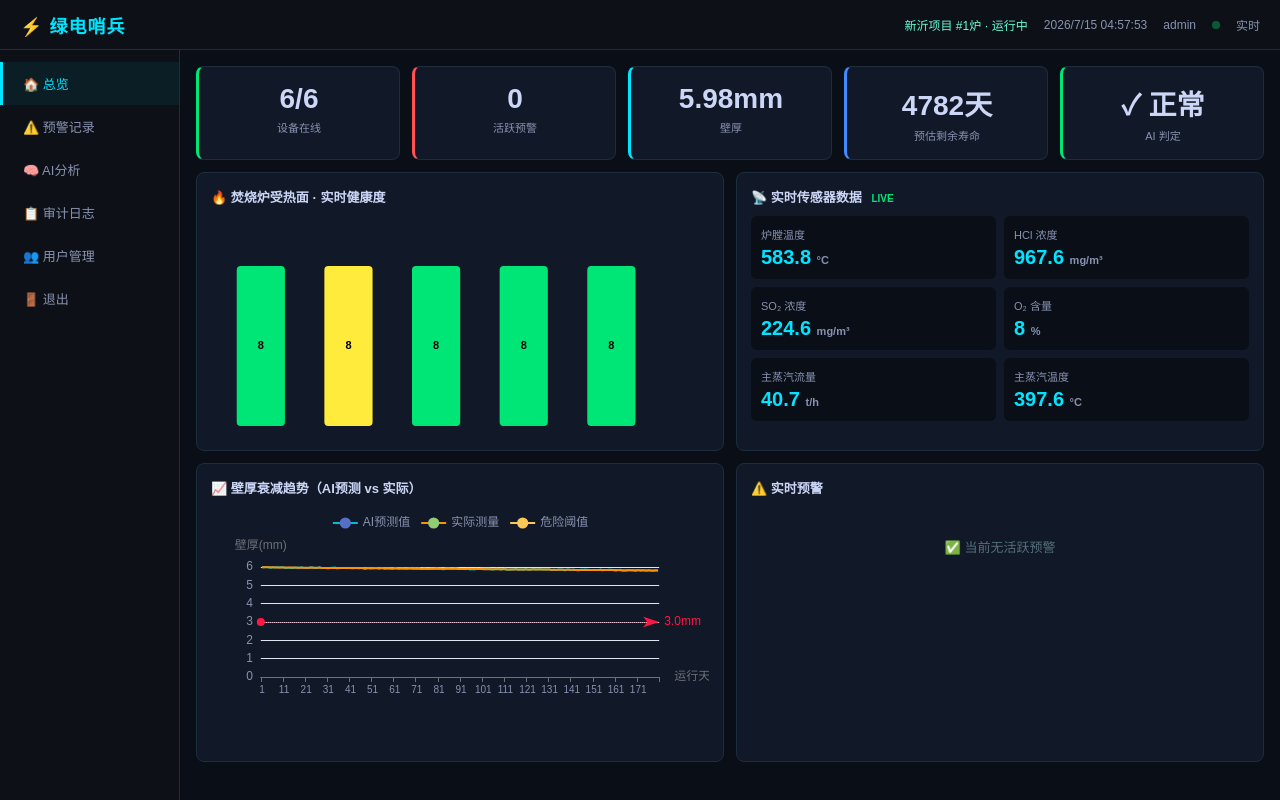
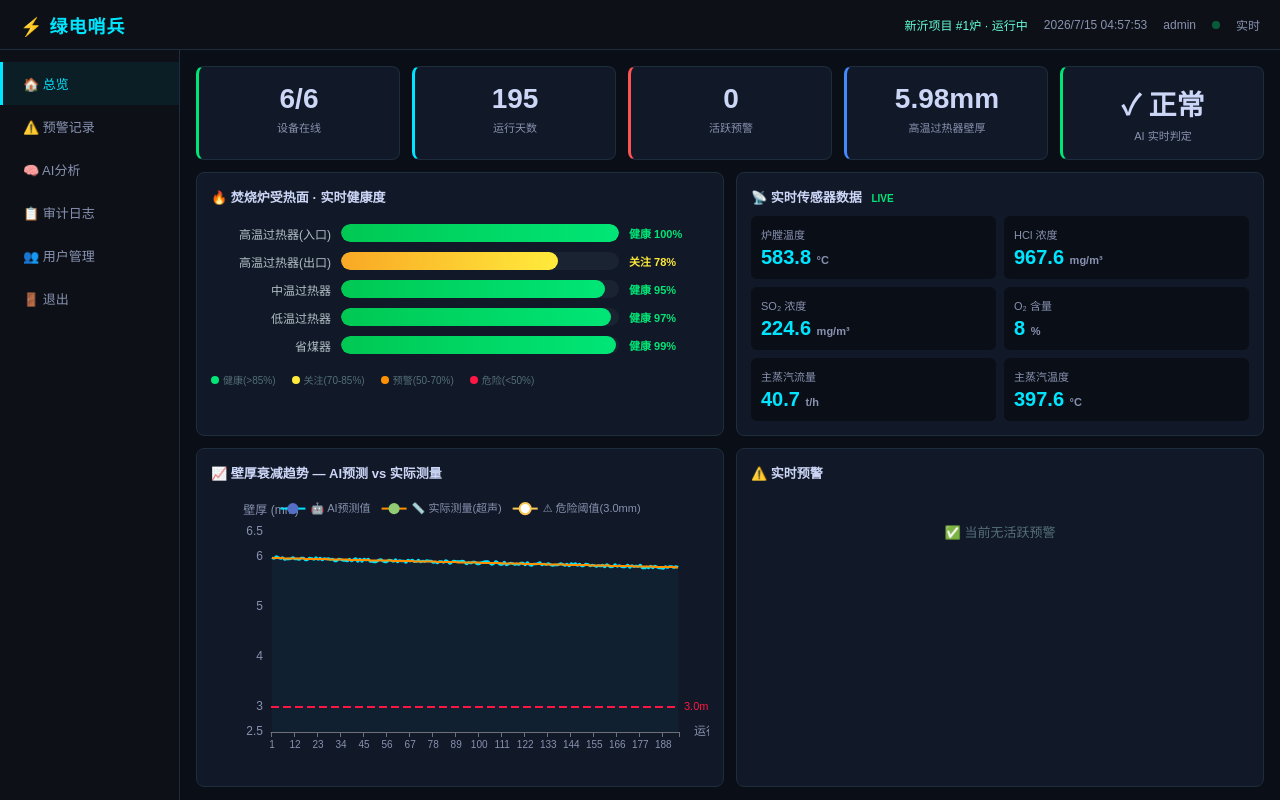
Before and after one commit to 721729/Early-Warning-System, a Vue app in the folder frontend/: page / in a window 1280 px wide. Built offline with nearby package versions, Linux system fonts and the light colour scheme; sample sign-in values are in the browser's storage.

Commit message:
fix: 健康度改为进度条+标注颜色百分比，趋势图去掉网格线、AI预测线高亮、危险线标注，增加运行天数

```diff
--- a/frontend/src/views/Dashboard.vue
+++ b/frontend/src/views/Dashboard.vue
@@ -26,28 +26,27 @@
       <main class="main">
         <!-- KPI 卡片行 -->
         <div class="kpis">
-          <div class="kpi green">
-            <div class="kv">6/6</div><div class="kl">设备在线</div>
-          </div>
-          <div class="kpi orange pulse">
-            <div class="kv">{{ activeAlerts }}</div><div class="kl">活跃预警</div>
-          </div>
-          <div class="kpi cyan">
-            <div class="kv">{{ (data.wall_thickness || 5.9).toFixed(2) }}mm</div><div class="kl">壁厚</div>
-          </div>
-          <div class="kpi blue">
-            <div class="kv">{{ (data.rul_days || 5000) }}天</div><div class="kl">预估剩余寿命</div>
-          </div>
-          <div class="kpi" :class="data.ai_alert === 'orange' ? 'red' : 'green'">
-            <div class="kv">{{ data.ai_alert === 'orange' ? '⚠ 异常' : '✓ 正常' }}</div><div class="kl">AI 判定</div>
-          </div>
+          <div class="kpi green"><div class="kv">6/6</div><div class="kl">设备在线</div></div>
+          <div class="kpi cyan"><div class="kv">{{ runDays }}</div><div class="kl">运行天数</div></div>
+          <div class="kpi orange pulse"><div class="kv">{{ activeAlerts }}</div><div class="kl">活跃预警</div></div>
+          <div class="kpi blue"><div class="kv">{{ (data.wall_thickness || 5.9).toFixed(2) }}mm</div><div class="kl">高温过热器壁厚</div></div>
+          <div class="kpi" :class="data.ai_alert === 'orange' ? 'red' : 'green'"><div class="kv">{{ data.ai_alert === 'orange' ? '⚠ 异常' : '✓ 正常' }}</div><div class="kl">AI 实时判定</div></div>
         </div>
 
         <!-- 焚烧炉剖面图 + 实时数据 -->
         <div class="row2">
           <section class="card boiler">
             <h3>🔥 焚烧炉受热面 · 实时健康度</h3>
-            <div ref="boiler" class="chart-h"></div>
+            <div class="health-bars">
+              <div v-for="d in healthDevs" :key="d.name" class="hbar">
+                <span class="hname">{{ d.name }}</span>
+                <div class="h-track"><div :class="'hfill '+d.health" :style="{width: d.pct+'%'}"></div></div>
+                <span :class="'htag '+d.health">{{ d.label }}</span>
+              </div>
+            </div>
+            <div class="health-legend">
+              <span><i class="dot g"></i>健康(>85%)</span><span><i class="dot y"></i>关注(70-85%)</span><span><i class="dot o"></i>预警(50-70%)</span><span><i class="dot r"></i>危险(<50%)</span>
+            </div>
           </section>
           <section class="card live-data">
             <h3>📡 实时传感器数据 <span class="live-tag">LIVE</span></h3>
@@ -63,8 +62,8 @@
         <!-- 底部双面板 -->
         <div class="row3">
           <section class="card">
-            <h3>📈 壁厚衰减趋势（AI预测 vs 实际）</h3>
-            <div ref="trend" class="chart-m"></div>
+            <h3>📈 壁厚衰减趋势 — AI预测 vs 实际测量</h3>
+            <div ref="trend" class="chart-l"></div>
           </section>
           <section class="card alerts-panel">
             <h3>⚠️ 实时预警</h3>
@@ -93,19 +92,30 @@ import { startSimulation } from '../api/simulator'
 const router = useRouter()
 const username = ref('admin')
 const now = ref('')
+const runDays = ref(195)
 const data = reactive({ wall_thickness: 5.90, rul_days: 5000, ai_alert: 'green' })
 const activeAlerts = ref(1)
 const sensors = ref([])
 const mockAlerts = ref([])
+const healthDevs = ref([
+  { name: '高温过热器(入口)', health: 'green', pct: 92, label: '健康 92%' },
+  { name: '高温过热器(出口)', health: 'yellow', pct: 78, label: '关注 78%' },
+  { name: '中温过热器', health: 'green', pct: 95, label: '健康 95%' },
+  { name: '低温过热器', health: 'green', pct: 97, label: '健康 97%' },
+  { name: '省煤器', health: 'green', pct: 99, label: '健康 99%' },
+])
 
-// 时钟
 const clock = setInterval(() => { now.value = new Date().toLocaleString('zh-CN') }, 1000)
 
-// 仿真数据流
 let stopSim = null
 onMounted(() => {
   stopSim = startSimulation((d) => {
     Object.assign(data, d)
+    runDays.value = 195 + Math.floor(Math.random() * 3)
+    // 更新健康度
+    healthDevs.value[0].health = d.ai_alert === 'orange' ? 'orange' : 'green'
+    healthDevs.value[0].pct = +((d.wall_thickness || 5.9) / 6.0 * 100).toFixed(0)
+    healthDevs.value[0].label = d.ai_alert === 'orange' ? `预警 ${healthDevs.value[0].pct}%` : `健康 ${healthDevs.value[0].pct}%`
     sensors.value = [
       { label: '炉膛温度', value: d.furnace_temp, unit: '°C', warn: d.furnace_temp < 550 },
       { label: 'HCl 浓度', value: d.hcl_conc, unit: 'mg/m³', warn: d.hcl_conc > 1500 },
@@ -123,64 +133,34 @@ onMounted(() => {
       loss: 420000
     }] : []
     activeAlerts.value = mockAlerts.value.length
-    nextTick(() => { drawBoiler(); drawTrend() })
+    nextTick(drawTrend)
   })
-  nextTick(() => { drawBoiler(); drawTrend() })
+  nextTick(drawTrend)
 })
 onUnmounted(() => { clearInterval(clock); if (stopSim) stopSim() })
 
-// 焚烧炉剖面图
-const boiler = ref(null)
-function drawBoiler() {
-  if (!boiler.value) return
-  const c = echarts.init(boiler.value)
-  const color = { green: '#00e676', yellow: '#ffeb3b', orange: '#ff9100', red: '#ff1744' }
-  const devs = [
-    { name: '高过入口', health: data.ai_alert === 'orange' ? 'orange' : 'green' },
-    { name: '高过出口', health: 'yellow' },
-    { name: '中温过热器', health: 'green' },
-    { name: '低温过热器', health: 'green' },
-    { name: '省煤器', health: 'green' },
-  ]
-  c.setOption({
-    backgroundColor: 'transparent',
-    grid: { left: 10, right: 10, top: 10, bottom: 10 },
-    xAxis: { type: 'value', min: 0, max: 12, show: false },
-    yAxis: { type: 'value', min: 0, max: 10, show: false },
-    series: [{
-      type: 'bar', barWidth: '55%',
-      label: { show: true, position: 'inside', fontSize: 11, color: '#000', fontWeight: 'bold' },
-      data: devs.map((d, i) => ({
-        value: [i * 2.2 + 1, 8],
-        name: d.name,
-        itemStyle: { color: color[d.health], borderRadius: 4 }
-      }))
-    }]
-  })
-}
-
-// 壁厚趋势
 const trend = ref(null)
 function drawTrend() {
   if (!trend.value) return
   const c = echarts.init(trend.value)
   const days = [], wall = [], ai = []
   let v = 5.98
-  for (let i = 0; i < 180; i++) {
+  for (let i = 0; i < 195; i++) {
     days.push(i + 1)
     wall.push(+(v - 0.35 / 365 * i).toFixed(2))
-    ai.push(+(v - 0.35 / 365 * i + (Math.random() - 0.5) * 0.05).toFixed(2))
+    ai.push(+(v - 0.35 / 365 * i + (Math.random() - 0.5) * 0.06).toFixed(2))
   }
   c.setOption({
     backgroundColor: 'transparent',
     tooltip: { trigger: 'axis' },
-    legend: { data: ['AI预测值', '实际测量', '危险阈值'], textStyle: { color: '#8892b0' }, top: 5 },
-    xAxis: { type: 'category', data: days, axisLabel: { color: '#8892b0', fontSize: 10 }, name: '运行天数' },
-    yAxis: { type: 'value', axisLabel: { color: '#8892b0' }, name: '壁厚(mm)' },
+    legend: { data: ['🤖 AI预测值', '📏 实际测量(超声)', '⚠ 危险阈值(3.0mm)'], textStyle: { color: '#8892b0', fontSize: 11 }, top: 5 },
+    grid: { left: 60, right: 30, top: 40, bottom: 40 },
+    xAxis: { type: 'category', data: days, axisLabel: { color: '#8892b0', fontSize: 10 }, name: '运行天数', nameTextStyle: { color: '#8892b0' }, splitLine: { show: false } },
+    yAxis: { type: 'value', min: 2.5, max: 6.5, axisLabel: { color: '#8892b0' }, name: '壁厚 (mm)', nameTextStyle: { color: '#8892b0' }, splitLine: { show: false } },
     series: [
-      { name: 'AI预测值', type: 'line', data: ai, smooth: true, lineStyle: { color: '#00bcd4', width: 2 }, symbol: 'none' },
-      { name: '实际测量', type: 'line', data: wall, smooth: true, lineStyle: { color: '#ff9100', width: 2 }, symbol: 'none' },
-      { name: '危险阈值', type: 'line', markLine: { silent: true, lineStyle: { color: '#ff1744', type: 'dotted' }, data: [{ yAxis: 3.0, label: { formatter: '3.0mm', color: '#ff1744' } }] }, symbol: 'none', data: [] }
+      { name: '🤖 AI预测值', type: 'line', data: ai, smooth: true, lineStyle: { color: '#00e5ff', width: 2.5 }, symbol: 'none', areaStyle: { color: 'rgba(0,229,255,0.06)' } },
+      { name: '📏 实际测量(超声)', type: 'line', data: wall, smooth: true, lineStyle: { color: '#ff9100', width: 2 }, symbol: 'none' },
+      { name: '⚠ 危险阈值(3.0mm)', type: 'line', markLine: { silent: true, symbol: 'none', lineStyle: { color: '#ff1744', type: 'dashed', width: 2 }, data: [{ yAxis: 3.0, label: { formatter: '3.0mm — 立即停炉', color: '#ff1744', fontSize: 11 } }] }, data: [] }
     ]
   })
 }
@@ -220,8 +200,22 @@ body { font-family: "PingFang SC","Microsoft YaHei",sans-serif; background: #0a0
 .card { background: #111827; border: 1px solid #1e2d3d; border-radius: 8px; padding: 14px; }
 .card h3 { font-size: 13px; color: #ccd6f6; margin-bottom: 10px; font-weight: 600; }
 .live-tag { color: #00e676; font-size: 10px; margin-left: 6px; animation: pulse2 1s infinite; }
-.chart-h { width: 100%; height: 220px; }
-.chart-m { width: 100%; height: 240px; }
+.chart-l { width: 100%; height: 280px; }
+.health-bars { display: flex; flex-direction: column; gap: 10px; padding: 8px 0; }
+.hbar { display: flex; align-items: center; gap: 10px; }
+.hname { width: 120px; font-size: 12px; color: #b0bec5; text-align: right; flex-shrink: 0; }
+.h-track { flex: 1; height: 18px; background: #1a2332; border-radius: 9px; overflow: hidden; }
+.hfill { height: 100%; border-radius: 9px; transition: width .5s; }
+.hfill.green { background: linear-gradient(90deg, #00c853, #00e676); }
+.hfill.yellow { background: linear-gradient(90deg, #f9a825, #ffeb3b); }
+.hfill.orange { background: linear-gradient(90deg, #e65100, #ff9100); animation: hPulse 1.5s infinite; }
+.hfill.red { background: linear-gradient(90deg, #b71c1c, #ff1744); animation: hPulse .8s infinite; }
+@keyframes hPulse { 50% { opacity: .7; } }
+.htag { width: 80px; font-size: 11px; font-weight: 700; flex-shrink: 0; }
+.htag.green { color: #00e676; } .htag.yellow { color: #ffeb3b; } .htag.orange { color: #ff9100; } .htag.red { color: #ff1744; }
+.health-legend { display: flex; gap: 16px; margin-top: 10px; font-size: 10px; color: #546e7a; }
+.health-legend .dot { display: inline-block; width: 8px; height: 8px; border-radius: 50%; margin-right: 4px; }
+.dot.g { background: #00e676; } .dot.y { background: #ffeb3b; } .dot.o { background: #ff9100; } .dot.r { background: #ff1744; }
 .sensor-grid { display: grid; grid-template-columns: 1fr 1fr; gap: 8px; }
 .sensor { background: #0a0e17; border-radius: 6px; padding: 10px; }
 .sl { font-size: 11px; color: #8892b0; margin-bottom: 4px; }
```
